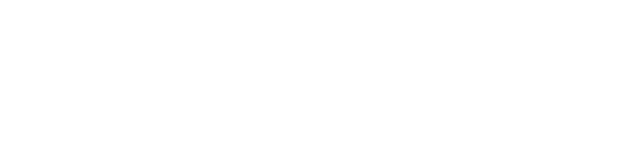
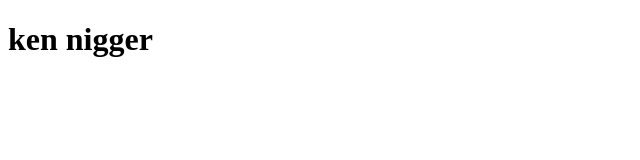
Before and after one commit to M4kiKima/sarcenoWebDev, a plain HTML site: page index.html in a window 1280 px wide. Shown: the whole page, without its empty margins (0-640 px from the left). Drawn offline with Linux system fonts and the light colour scheme.

Commit message:
added a new line

```diff
--- a/index.html
+++ b/index.html
@@ -6,6 +6,6 @@
     <title>Document</title>
 </head>
 <body>
-
+    <h1>ken nigger</h1>
 </body>
 </html>
```
